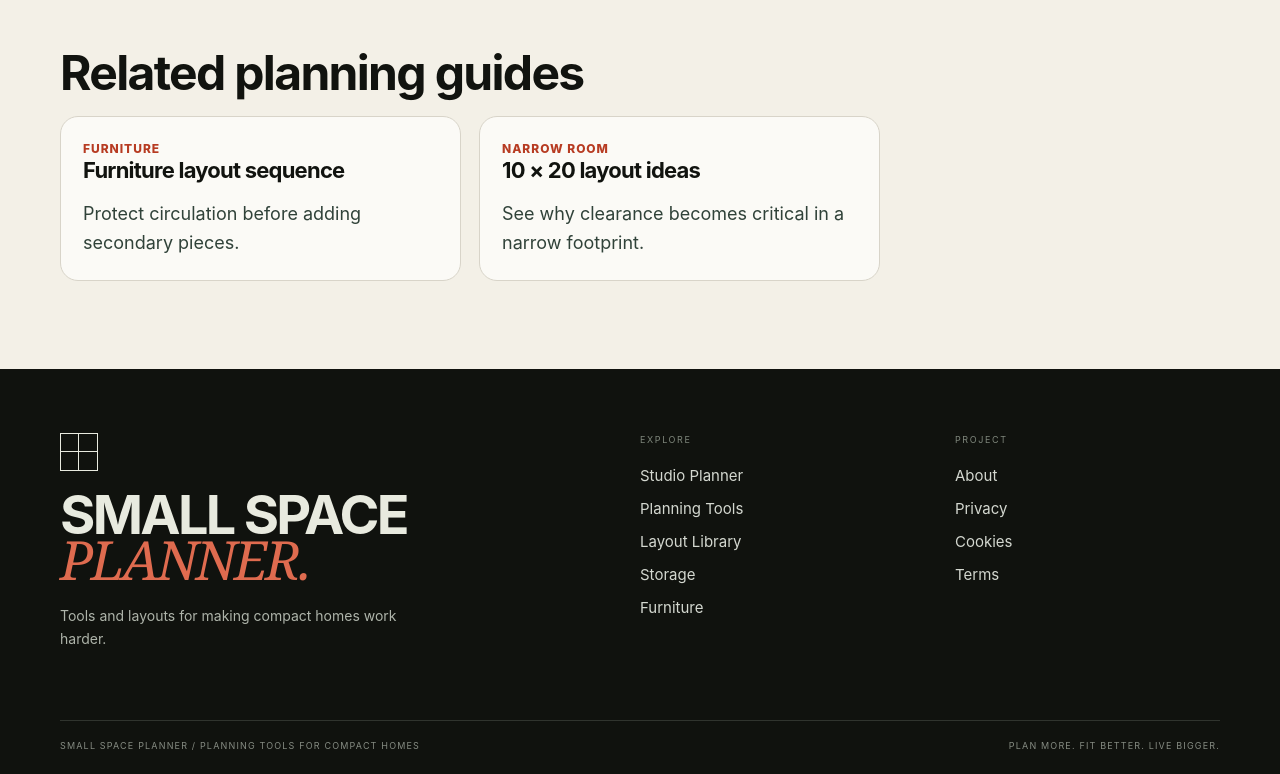
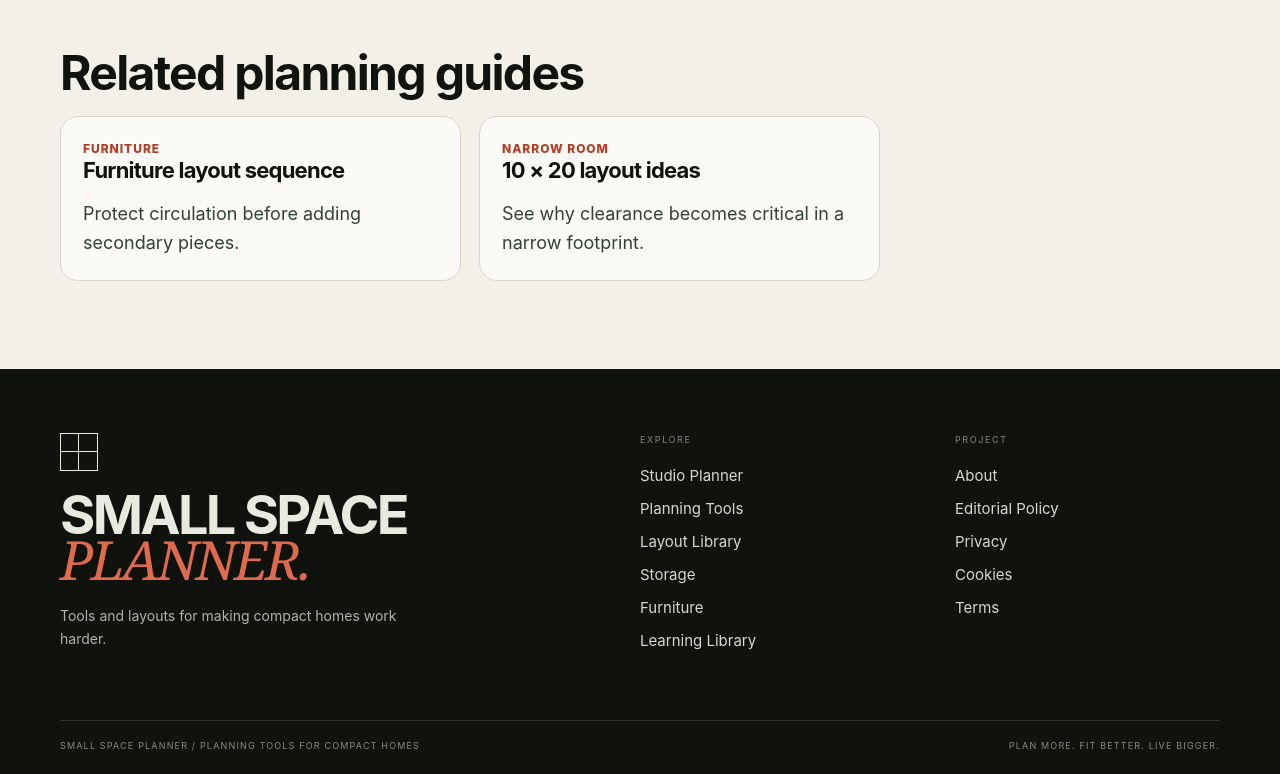
Before and after one commit to talaverilla85/small-space-lab, a Next.js app: page /tools/furniture-clearance-calculator in a window 1280 px wide. Shown: the part 1809-2583 px from the top of the page. Built offline with nearby package versions, Linux system fonts and the light colour scheme; no server answers.

Commit message:
Add learning and editorial links to footer

```diff
--- a/components/SiteFooter.tsx
+++ b/components/SiteFooter.tsx
@@ -16,10 +16,12 @@ export function SiteFooter() {
           <Link href="/studio-apartment-layouts">Layout Library</Link>
           <Link href="/small-apartment-storage">Storage</Link>
           <Link href="/furniture-layout">Furniture</Link>
+          <Link href="/learn">Learning Library</Link>
         </div>
         <div className="footer-nav-group">
           <span>PROJECT</span>
           <Link href="/about">About</Link>
+          <Link href="/editorial-policy">Editorial Policy</Link>
           <Link href="/privacy">Privacy</Link>
           <Link href="/cookie-policy">Cookies</Link>
           <Link href="/terms">Terms</Link>
```
